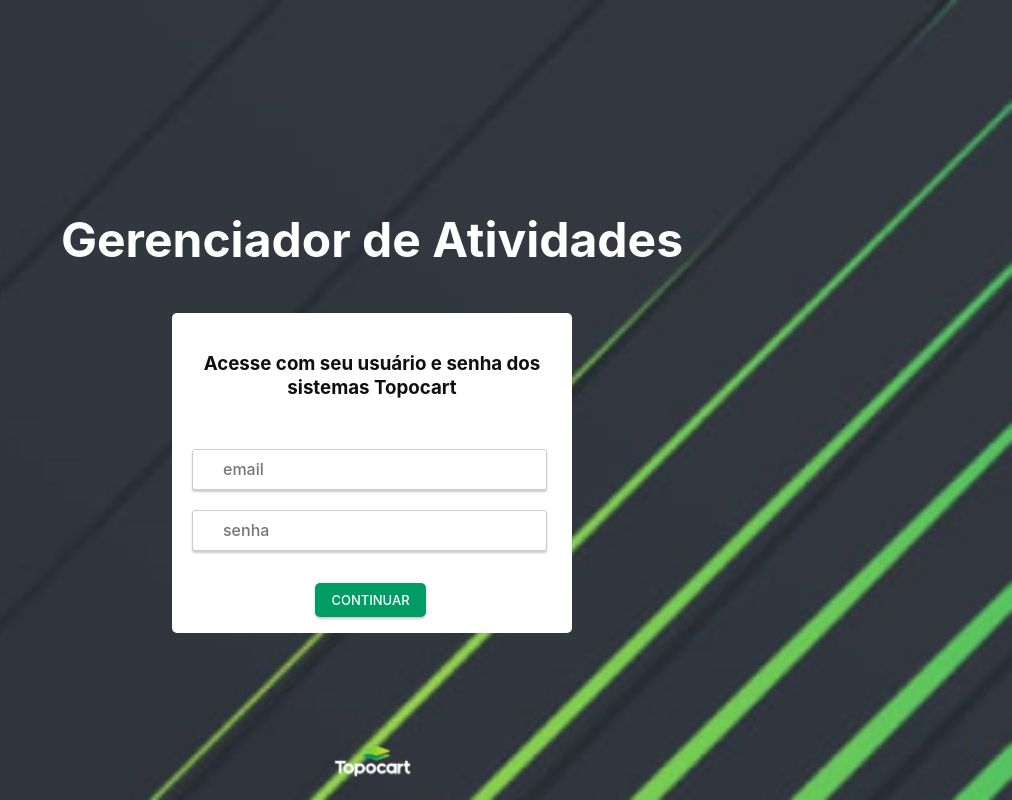
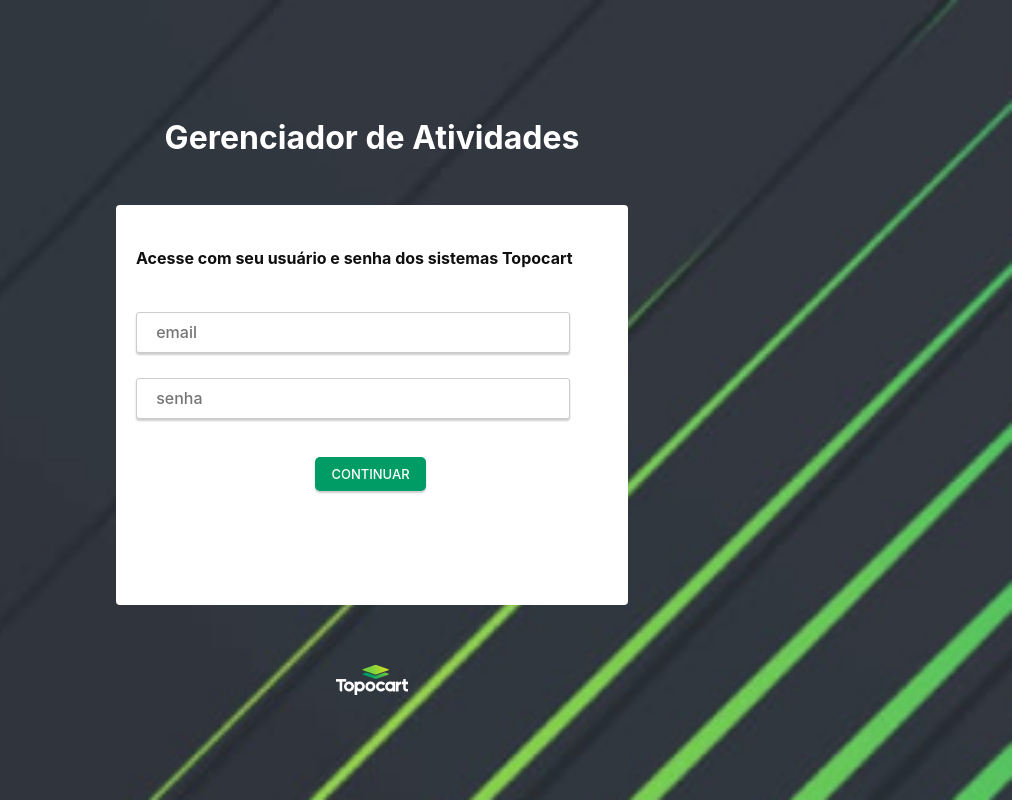
Before and after one commit to DevTopocart/gerenciador-atividades-lab, a React (Vite) app: page / in a window 1280 px wide. Shown: the whole page, without its empty margins (268-1280 px from the left). Built offline with nearby package versions, Linux system fonts and the light colour scheme.

Commit message:
refact: ajustado estilo da pagina de login

```diff
--- a/src/pages/login/index.tsx
+++ b/src/pages/login/index.tsx
@@ -1,6 +1,7 @@
 import React from "react";
 import { useForm } from "react-hook-form";
 import { useHistory } from "react-router-dom";
+import logoTopocart from './../../assets/logo_topocart.png'
 
 import DefaultButtonComponent from "../../components/defaultButton/DefaultButtonComponent";
 
@@ -13,7 +14,8 @@
   LabelContainer,
   LoginContainer,
   LogoTopocart,
-  FormContainer
+  FormContainer,
+  Title
 } from "./styles";
 import { LoginFormType } from "./types/LoginFormType";
 
@@ -32,11 +34,13 @@
   return (
     <ContainerBackground>
       <ContainerTitle>
-        <h2>Gerenciador de Atividades</h2>
+				<Title>
+					Gerenciador de Atividades
+				</Title>
       </ContainerTitle>
       <LoginContainer>
         <LabelContainer>
-          <h3>Acesse com seu usuário e senha dos sistemas Topocart</h3>
+          <h4>Acesse com seu usuário e senha dos sistemas Topocart</h4>
         </LabelContainer>
         <FormContainer>
         <form >
@@ -48,9 +52,9 @@
         </form>
         </FormContainer>
       </LoginContainer>
-      <Footer>
-        <LogoTopocart />
-      </Footer>
+			<Footer>
+				<LogoTopocart src={logoTopocart}/>
+			</Footer>
     </ContainerBackground>
   );
 };
--- a/src/pages/login/styles.ts
+++ b/src/pages/login/styles.ts
@@ -3,17 +3,6 @@
 import img from "../../assets/login-background.png";
 import logoTopocart from "../../assets/logo_topocart.png";
 
-export const LoginContainer = styled.div`
-  width: 400px;
-  height: 320px;
-  background-color: white;
-  border-radius: 5px;
-  justify-content: center;
-`;
-
-export const ContainerTitle = styled.h1`
-  color: white;
-`;
 
 export const ContainerBackground = styled.div`
   background-image: url(${img});
@@ -28,6 +17,21 @@
   align-items: center;
 `;
 
+export const LoginContainer = styled.div`
+  width: 40%;
+  height: 50%;
+  background-color: white;
+  border-radius: 4px;
+  justify-content: center;
+`;
+
+export const ContainerTitle = styled.h1`
+  display: flex;
+  flex-direction: column;
+  color: white;
+  margin-bottom: 50px;
+`;
+
 export const LabelContainer = styled.div`
   display: flex;
   align-items: center;
@@ -38,18 +42,11 @@
 export const ButtonContainer = styled.div`
   display: flex;
   justify-content: center;
-  margin-top: 18px;
+  margin-top: 2%;
   margin-right: 23px;
 `;
 
 export const Footer = styled.div`
-  position: fixed;
-  height: 50px;
-  bottom: 0px;
-  left: 0px;
-  color: white;
-  right: 0px;
-  margin-bottom: 10px;
   display: flex;
   justify-content: center;
 `;
@@ -62,18 +59,18 @@
 
 export const Input = styled.input`
   width: 80%;
-  padding-left: 30px;
-  margin: 10px 0;
+  margin-bottom: 5%;
   border: 1px solid #ccc;
   border-radius: 3px;
 `;
 
-export const LogoTopocart = styled.image`
-  background-image: url(${logoTopocart});
-  background-repeat: no-repeat;
-  background-size: cover;
+export const Title = styled.div`
   display: flex;
-  width: 75px;
-  height: 30px;
-  margin: 6px;
-`;
+  text-align: center;
+  margin-bottom: 5px;
+`
+
+export const LogoTopocart = styled.img`
+  align-self: flex-end;
+  margin-top: 60px;
+`
```
